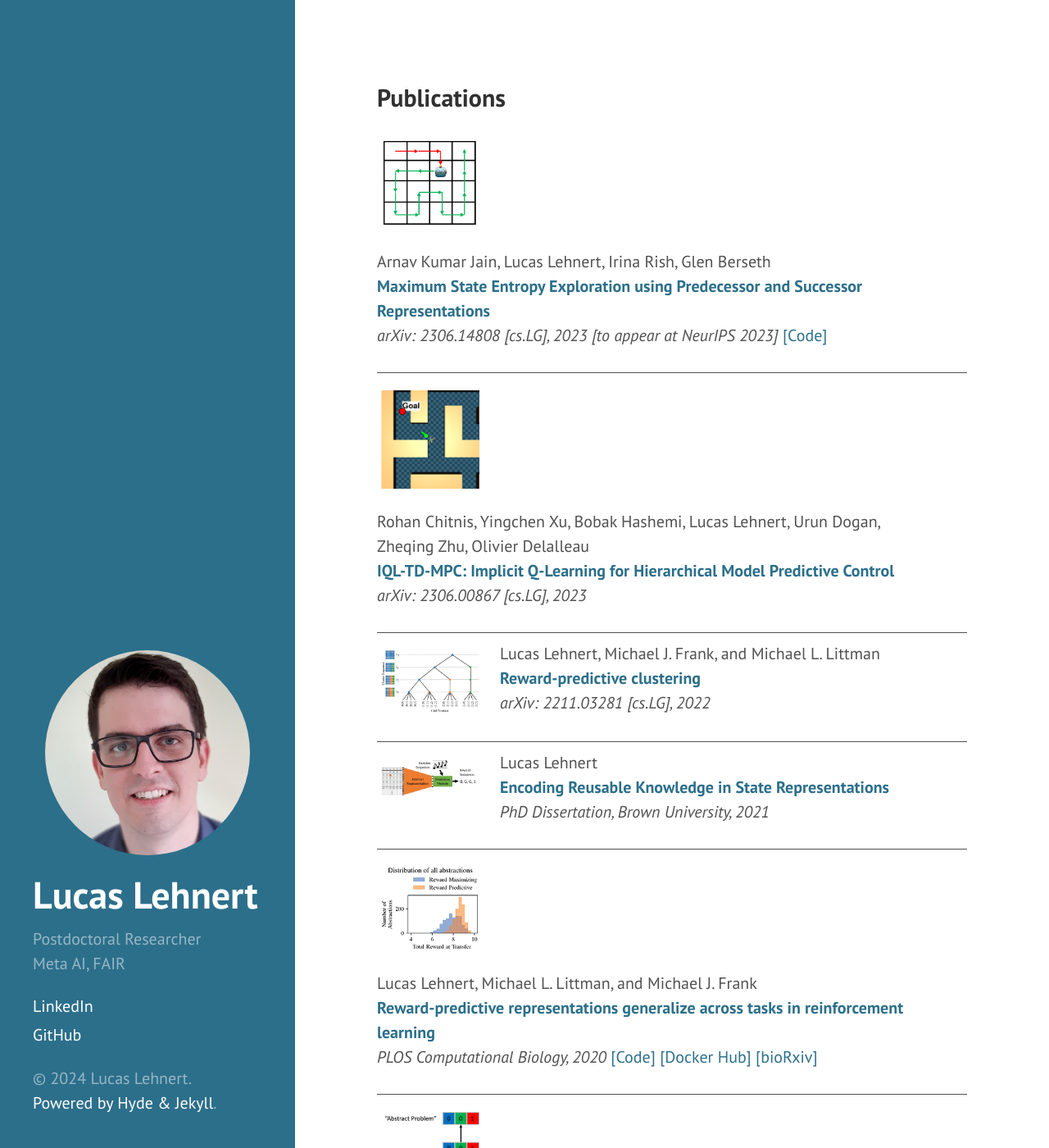
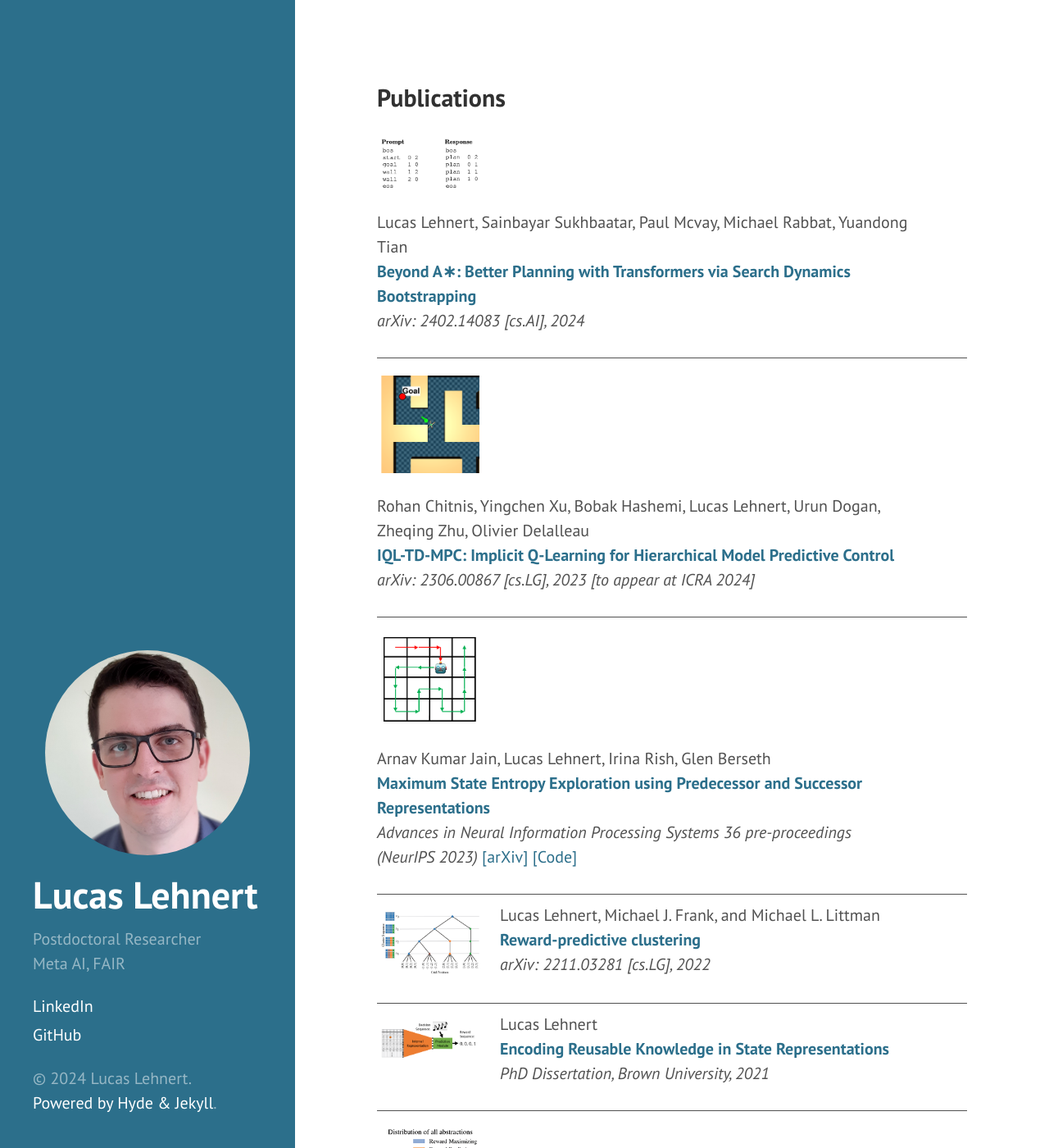
Before and after one commit to lucaslehnert/lucaslehnert.github.io, a Jekyll site: the page built from index.html, in a window 1280 px wide and 1400 px high. Shown: the whole window at 82% size. Built offline with Jekyll 4.4.1, drawn with Linux system fonts in a browser that asks for light colours; Markdown is read by kramdown in place of the engine named in the settings; the list of posts is cut into pages by our own code.

Commit message:
updating paper list

```diff
--- a/index.html
+++ b/index.html
@@ -16,14 +16,13 @@ title: Home
 
     <div class="publication">
       <div class="publication-img">
-        <img src="public/images/etapsilearning.png" />
+        <img src="public/images/beyondastar.png" />
       </div>
       <div class="publication-ref">
         <p>
-          Arnav Kumar Jain, Lucas Lehnert, Irina Rish, Glen Berseth<br>
-          <b><a href="https://arxiv.org/abs/2306.14808">Maximum State Entropy Exploration using Predecessor and Successor Representations</a></b><br>
-          <i>arXiv: 2306.14808 [cs.LG], 2023 [to appear at NeurIPS 2023]</i>
-          <a href="https://github.com/arnavkj1995/Eta_Psi_Learning">[Code]</a>
+          Lucas Lehnert, Sainbayar Sukhbaatar, Paul Mcvay, Michael Rabbat, Yuandong Tian<br>
+          <b><a href="https://arxiv.org/abs/2402.14083">Beyond A&#8727;: Better Planning with Transformers via Search Dynamics Bootstrapping</a></b><br>
+          <i>arXiv: 2402.14083 [cs.AI], 2024 </i>
         </p>
       </div>
     </div>
@@ -38,7 +37,24 @@ title: Home
         <p>
           Rohan Chitnis, Yingchen Xu, Bobak Hashemi, Lucas Lehnert, Urun Dogan, Zheqing Zhu, Olivier Delalleau<br>
           <b><a href="https://arxiv.org/abs/2306.00867">IQL-TD-MPC: Implicit Q-Learning for Hierarchical Model Predictive Control</a></b><br>
-          <i>arXiv: 2306.00867 [cs.LG], 2023</i>
+          <i>arXiv: 2306.00867 [cs.LG], 2023 [to appear at ICRA 2024]</i>
+        </p>
+      </div>
+    </div>
+
+    <div class="h-line" />
+
+    <div class="publication">
+      <div class="publication-img">
+        <img src="public/images/etapsilearning.png" />
+      </div>
+      <div class="publication-ref">
+        <p>
+          Arnav Kumar Jain, Lucas Lehnert, Irina Rish, Glen Berseth<br>
+          <b><a href="https://papers.nips.cc/paper_files/paper/2023/hash/9c7900fac04a701cbed83256b76dbaa3-Abstract-Conference.html">Maximum State Entropy Exploration using Predecessor and Successor Representations</a></b><br>
+          <i>Advances in Neural Information Processing Systems 36 pre-proceedings (NeurIPS 2023)</i>
+          <a href="https://arxiv.org/abs/2306.14808">[arXiv]</a>
+          <a href="https://github.com/arnavkj1995/Eta_Psi_Learning">[Code]</a>
         </p>
       </div>
     </div>
```
Also changed, not shown: public/images/beyondastar.png (added).
